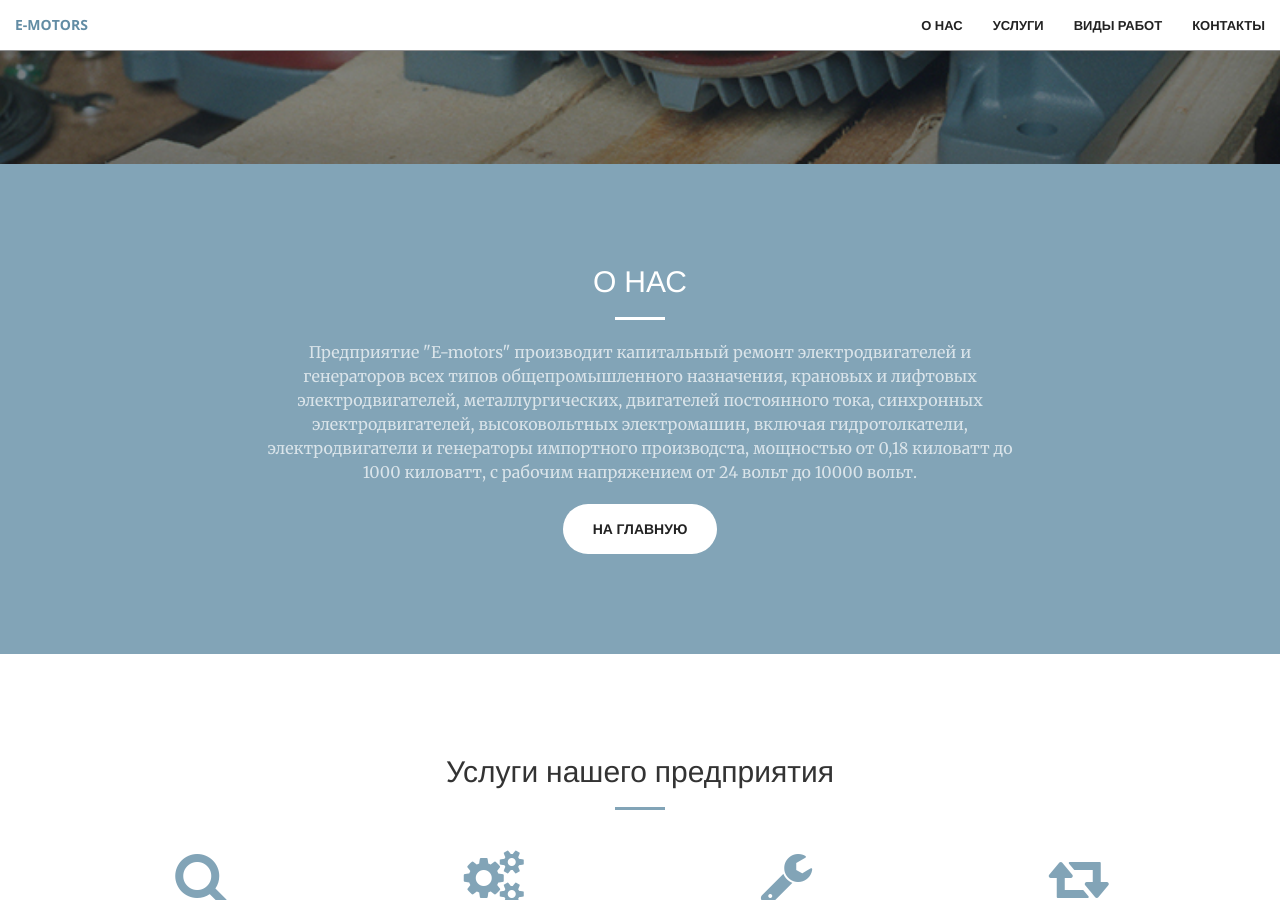
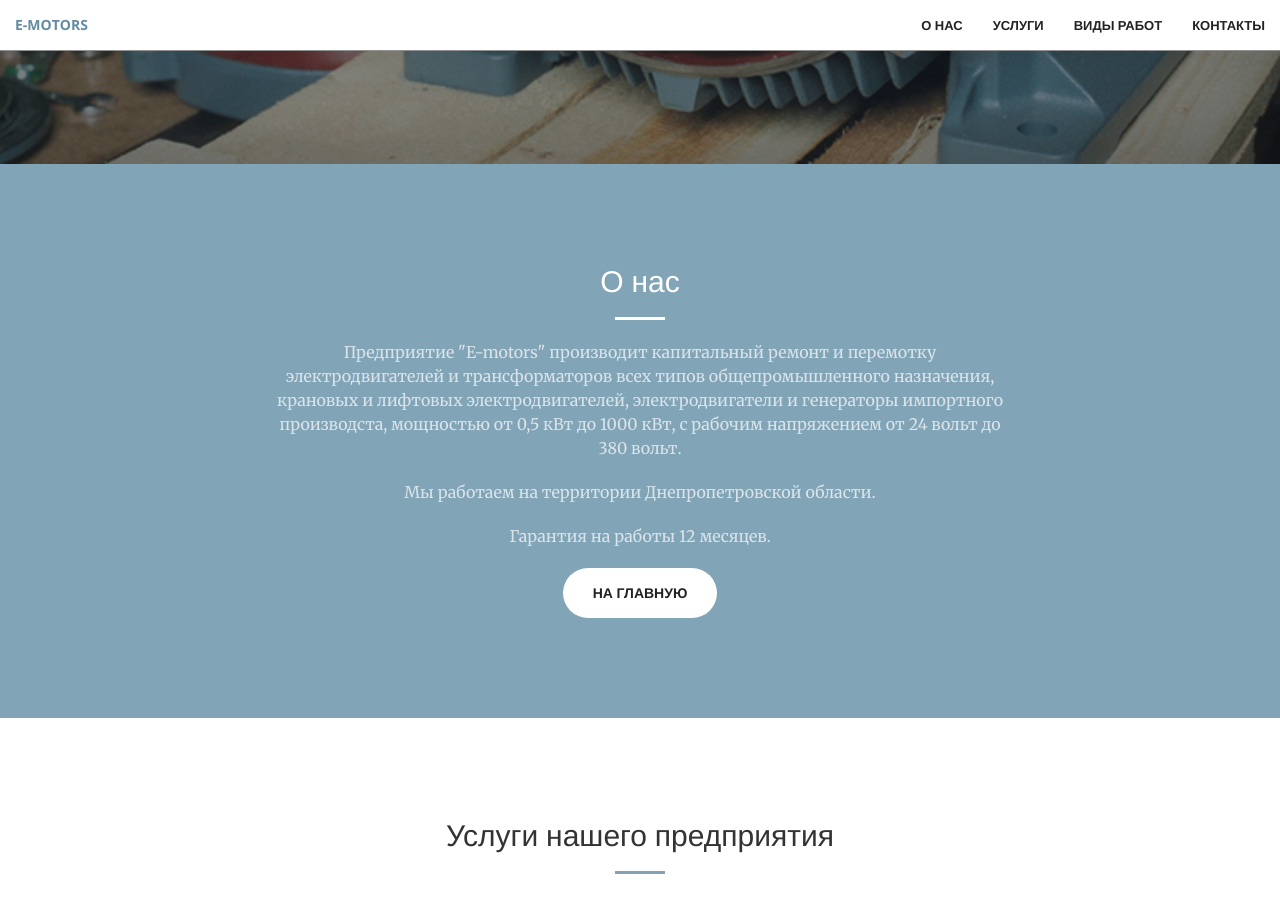
Before and after one commit to Magnum800/e-motors, a Jekyll site: the page built from index.html, in a window 1280 px wide and 900 px high, scrolled down 736 px. Built offline with Jekyll 4.4.1, drawn with Linux system fonts in a browser that asks for light colours.

Commit message:
Update call-to-action.html

```diff
--- a/_includes/call-to-action.html
+++ b/_includes/call-to-action.html
@@ -2,9 +2,11 @@
     <div class="container">
         <div class="row">
             <div class="col-lg-8 col-lg-offset-2 text-center">
-                <h2 class="section-heading">О НАС</h2>
+                <h2 class="section-heading">О нас</h2>
                 <hr class="light">
-                <p class="text-faded">Предприятие "E-motors" производит капитальный ремонт электродвигателей и генераторов всех типов общепромышленного назначения, крановых и лифтовых электродвигателей, металлургических, двигателей постоянного тока, синхронных электродвигателей, высоковольтных электромашин, включая гидротолкатели, электродвигатели и генераторы импортного производста, мощностью от 0,18 киловатт до 1000 киловатт, с рабочим напряжением от 24 вольт до 10000 вольт.</p>
+                <p class="text-faded">Предприятие "E-motors" производит капитальный ремонт и перемотку электродвигателей и трансформаторов всех типов общепромышленного назначения, крановых и лифтовых электродвигателей, электродвигатели и генераторы импортного производста, мощностью от 0,5 кВт до 1000 кВт, с рабочим напряжением от 24 вольт до 380 вольт.</p>
+                <p class="text-faded">Мы работаем на территории Днепропетровской области.</p>
+                <p class="text-faded">Гарантия на работы 12 месяцев.</p>
                 <a href="#" class="btn btn-default btn-xl">На главную</a>
             </div>
         </div>
```
